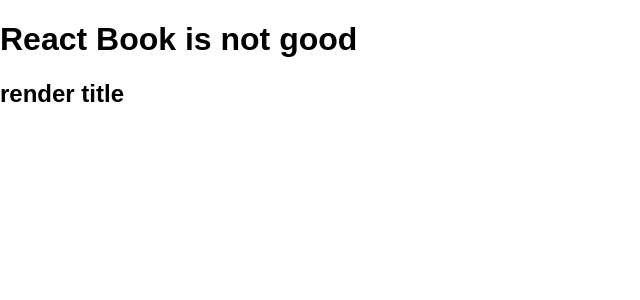
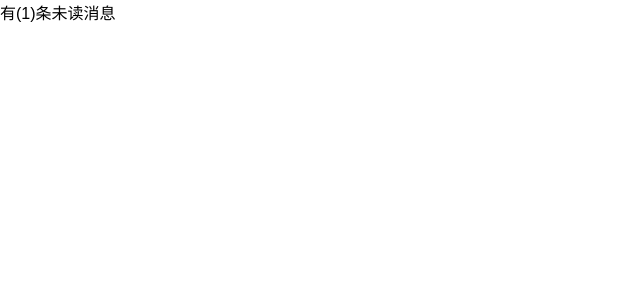
Before and after one commit to Linxiaopeng/React_exercise, a React (Create React App) app in the folder hello-react/: page / in a window 1280 px wide. Shown: the top 300 px of the page, without its empty margins (0-640 px from the left). Built offline with nearby package versions, Linux system fonts and the light colour scheme.

Commit message:
lesson 7 exercise 1

```diff
--- a/hello-react/src/index.js
+++ b/hello-react/src/index.js
@@ -2,21 +2,20 @@ import React, { Component } from "react";
 import ReactDOM from "react-dom";
 import "./index.css";
 
-class Header extends Component {
+class Body extends Component {
+  getNotificationCount(count) {
+    const isEmpty = count <= 0 ? true : false;
+    const message = (
+      <span>
+        有({count})条未读消息
+      </span>
+    );
+    const empty = <span>没有未读消息</span>;
+    return isEmpty ? empty : message;
+  }
   render() {
-    const isGoodWord = false;
-    const goodWord = <strong> is good </strong>;
-    const badWord = <strong> is not good </strong>;
-    return (
-      <div>
-        <h1>
-          React Book
-          {isGoodWord ? goodWord : badWord}
-        </h1>
-        <h2> render title </h2>
-      </div>
-    );
+    return <div>{this.getNotificationCount(1)}</div>;
   }
 }
 
-ReactDOM.render(<Header />, document.getElementById("root"));
+ReactDOM.render(<Body />, document.getElementById("root"));
```
Also changed, not shown: hello-react/src/index_lesson7.js (added, +22 -0 lines).
